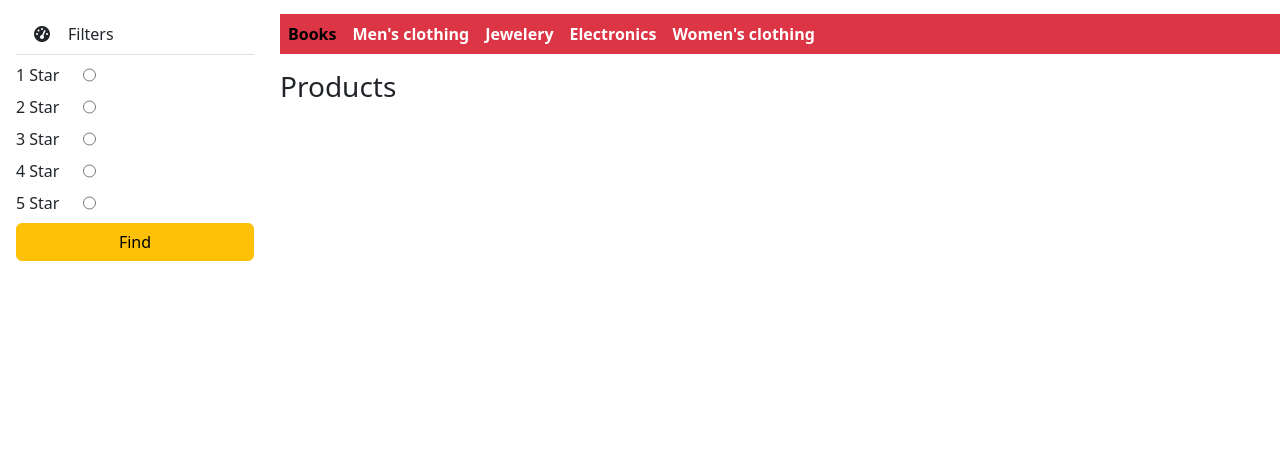
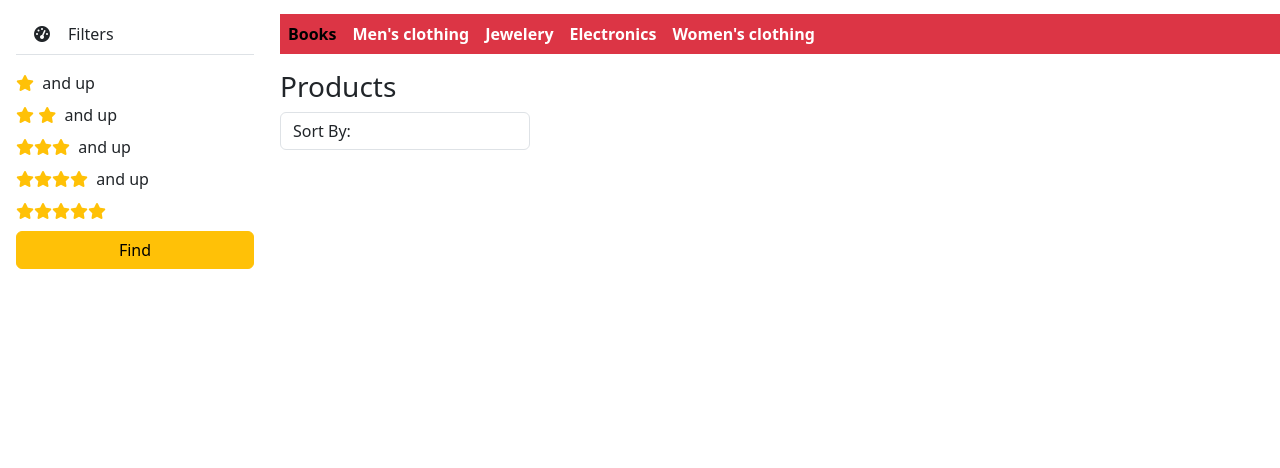
Before and after one commit to pratt778/Ecommerce-Website-Django, a Django app: page /category/1 in a window 1280 px wide. Shown: the part 56-524 px from the top of the page. Run offline with Django 5.2, Linux system fonts and the light colour scheme; data comes from the database, SQL or seed files in the repository; some libraries are stand-ins or nearby versions.

Commit message:
added sorting and rating feature

```diff
--- a/Ecommerce/EHome/views.py
+++ b/Ecommerce/EHome/views.py
@@ -89,7 +89,7 @@
     def get(self,request):
         data={}
         myrating = request.GET.get('star')
-        myproduct=ProductList.objects.filter(product_rating__icontains=round(float(myrating)))
+        myproduct=ProductList.objects.filter(product_rating__gte=(float(myrating))).order_by('product_rating')
         data['product']=myproduct
         return render(request,'product-list.html',data)
 
@@ -99,3 +99,18 @@
         myuser=User.objects.get(username=request.user)
         data['user']=myuser
         return render(request,'user-details.html',data)
+
+class myCart(View):
+    def get(self,request,pid):
+        return render(request,"mycart.html")
+
+class mysort(View):
+    def get(self,request,so):
+        data={}
+        if so=='asc':
+            myproduct=ProductList.objects.all().order_by('product_price')
+        elif so=='desc':
+            myproduct=ProductList.objects.all().order_by('-product_price')
+        data['product']=myproduct
+        data['vals']=so
+        return render(request,"product-list.html",data)
--- a/Ecommerce/Ecommerce/urls.py
+++ b/Ecommerce/Ecommerce/urls.py
@@ -28,4 +28,6 @@
     path('search/',search.as_view(),name='search'),
     path('ratings/',ratings.as_view(),name="ratings"),
     path('userdetails/',userdetails.as_view(),name="userdetail"),
+    path('mycart/<pid>',myCart.as_view(),name="mycart"),
+    path('sort/<str:so>',mysort.as_view(),name="sort"),
 ]+static(settings.MEDIA_URL,document_root=settings.MEDIA_ROOT)
--- a/Ecommerce/static/css/nav.css
+++ b/Ecommerce/static/css/nav.css
@@ -63,3 +63,19 @@
 .active-cat{
     color: black !important;
 }
+.radio-rating{
+    display: none;
+
+}
+.myradio{
+
+
+    cursor: pointer;
+}
+.myradio:hover i{
+    color: orange !important;
+}
+
+.radio-rating:checked .myradio {
+
+}
--- a/Ecommerce/templates/product-list.html
+++ b/Ecommerce/templates/product-list.html
@@ -1,6 +1,7 @@
 <section class="product-container">
     <h3 class="mt-3">Products</h3>
-    <div class="product-list  w-100 d-flex flex-wrap gap-3">
+    {% include "sorting.html" %}
+    <div class="product-list mt-3  w-100 d-flex flex-wrap gap-3">
         {% for pro in product %}
 
         <div class="products  shadow-lg p-3 bg-white rounded flex flex-column">
@@ -10,10 +11,27 @@
             </a>
             <p class="text-start px-3 text-black"> <span class="fw-bold">{{pro.product_rating}}</span>  <i class="fa-solid fa-star text-warning"></i></i></p>
             <p class="text-start px-3 fw-bold ">{{pro.product_title | truncatewords:3}}</p>
-            <p class="d-flex justify-content-between px-3 fw-bold"><span class="">${{pro.product_price}}</span><span class="bg-danger rounded p-2"><i class="fa-solid fa-cart-shopping text-white"></i></span></p>
+            <p class="d-flex justify-content-between px-3 fw-bold"><span class="">${{pro.product_price}}</span><span class="bg-danger rounded p-2"><a href="{% url 'mycart' pro.id %}"><i class="fa-solid fa-cart-shopping text-white"></i></a></span></p>
         </div>
 
         {% endfor %}
 
     </div>
 </section>
+<script src="https://cdnjs.cloudflare.com/ajax/libs/jquery/3.7.1/jquery.min.js" integrity="sha512-v2CJ7UaYy4JwqLDIrZUI/4hqeoQieOmAZNXBeQyjo21dadnwR+8ZaIJVT8EE2iyI61OV8e6M8PP2/4hpQINQ/g==" crossorigin="anonymous" referrerpolicy="no-referrer"></script>
+<script>
+  $(document).ready(function(){
+    $('#mysort').on('change',function(){
+        console.log($(this).val());
+        $.ajax({
+        type:'GET',
+        url:"sort/" + $(this).val(),
+        data:$(this).serialize(),
+        success:function(response){
+            $('#main-cont').html(response)
+        }
+    })
+    })
+
+  })
+</script>
--- a/Ecommerce/templates/sidebar.html
+++ b/Ecommerce/templates/sidebar.html
@@ -8,26 +8,39 @@
         >
           <i class="fas fa-tachometer-alt fa-fw me-3"></i><span>Filters</span>
         </a>
-        <form  method="get" id="ratingform" class="mt-2 d-flex flex-column gap-2">
+        <form  method="get" id="ratingform" class="mt-3 d-flex flex-column gap-2">
           <div class="d-flex gap-4">
-            <label for="one">1 Star</label>
-            <input type="radio" name="star" id="one" value="1">
+            <label for="one" class="myradio">
+              <input type="radio" name="star" id="one" value="1" class="radio-rating">
+              <i class="fas fa-star text-warning"></i>&nbsp; and up</label>
+
           </div>
           <div  class="d-flex gap-4">
-            <label for="two">2 Star</label>
-            <input type="radio" name="star" id="two" value="2">
+            <label for="two" class="myradio" >
+              <input type="radio" name="star" id="two" value="2"class="radio-rating">
+              <i class="fas fa-star text-warning"></i>
+              <i class="fas fa-star text-warning"></i>&nbsp;
+
+              and up</label>
+
           </div>
           <div class="d-flex gap-4">
-            <label for="thr">3 Star</label>
-            <input type="radio" name="star" id="thr" value="3">
+            <label for="thr" class="myradio">
+              <input type="radio" name="star" id="thr" value="3" class="radio-rating">
+              <i class="fas fa-star text-warning"></i><i class="fas fa-star text-warning"></i><i class="fas fa-star text-warning"></i>&nbsp; and up</label>
+
           </div>
           <div  class="d-flex gap-4">
-            <label for="fou">4 Star</label>
-            <input type="radio" name="star" id="fou" value="4">
+            <label for="fou" class="myradio">
+              <input type="radio" name="star" id="fou" value="4" class="radio-rating">
+              <i class="fas fa-star text-warning"></i><i class="fas fa-star text-warning"></i><i class="fas fa-star text-warning"></i><i class="fas fa-star text-warning"></i>&nbsp; and up</label>
+
           </div>
           <div  class="d-flex gap-4">
-            <label for="fiv">5 Star</label>
-            <input type="radio" name="star" id="fiv" value="5">
+            <label for="fiv" class="myradio">
+              <input type="radio" name="star" id="fiv" value="5" class="radio-rating">
+              <i class="fas fa-star text-warning"></i><i class="fas fa-star text-warning"></i><i class="fas fa-star text-warning"></i><i class="fas fa-star text-warning"></i><i class="fas fa-star text-warning"></i></label>
+
           </div>
           <button type="submit" class="btn btn-warning">
             Find
--- /dev/null
+++ b/Ecommerce/templates/sorting.html
@@ -0,0 +1,5 @@
+<select name="sort" id="mysort" class="form-control w-25">
+    <option value="" hidden selected>Sort By:</option>
+    <option value="asc"class="p-2"{% if vals == 'asc' %}selected{% endif %}>Price Low to High</option>
+    <option value="desc" {% if vals == 'desc' %}selected{% endif %}>Price High to Low</option>
+</select>
```
Also changed, not shown: Ecommerce/templates/mycart.html (added, +21 -0 lines).
